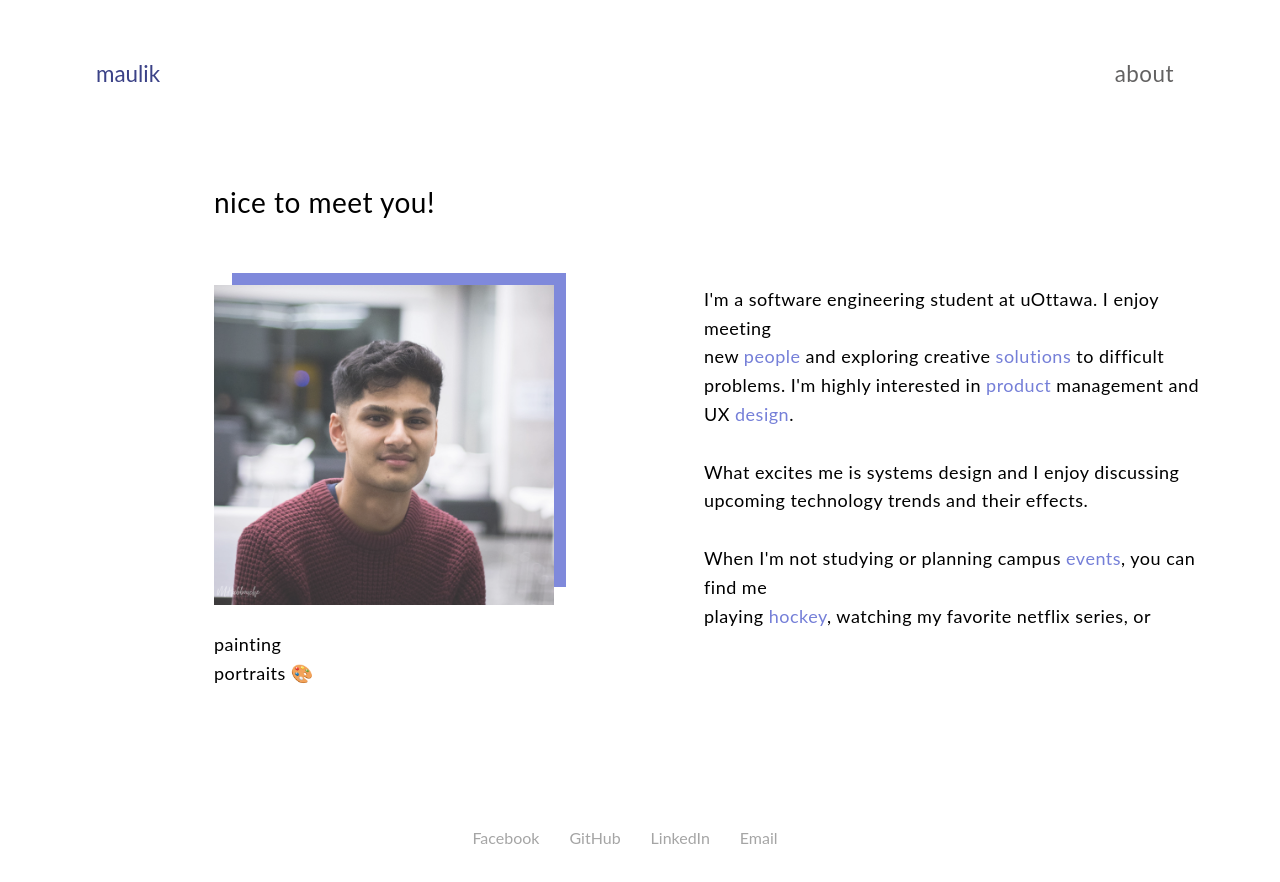
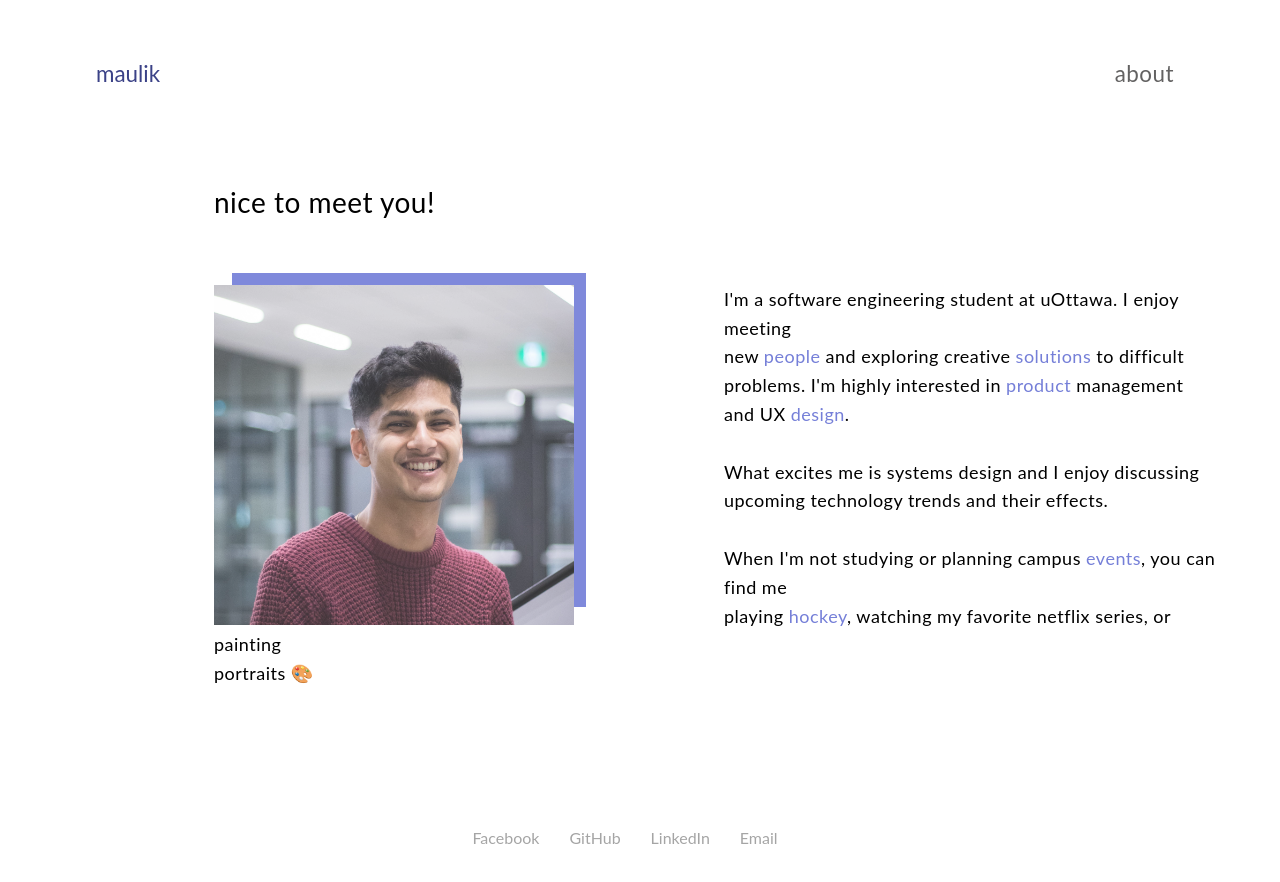
Before and after one commit to mshah87/mshah87.github.io, a Vue app: page /about in a window 1280 px wide. Shown: the top 882 px of the page. Built offline with nearby package versions, Linux system fonts and the light colour scheme; what @vuikit/icons, vuikit would draw is missing.

Commit message:
change pic

```diff
--- a/src/views/About.vue
+++ b/src/views/About.vue
@@ -6,7 +6,7 @@
             <div class="row">
               <div class="span4">
                 <div class="content-heading"><span>nice to meet you!</span></div>
-                <img class="img-left" src="../assets/IMG_5867.jpg"/>
+                <img class="img-left" src="../assets/IMG_5846.jpg"/>
                 I'm a software engineering student at uOttawa.
                 I enjoy meeting <br>new <span class = "key-word">people</span> and exploring creative <span class = "key-word">solutions</span> to difficult problems. I'm highly interested in <span class = "key-word">product</span> management and UX <span class = "key-word">design</span>.
                 <br><br>
@@ -72,8 +72,8 @@ components: {
 }
 .span4 .img-left {
   float: left;
-  width: 340px;
-  height: 320px;
+  width: 360px;
+  height: 340px;
   opacity: 0.8;
 }
 
```
Also changed, not shown: src/assets/IMG_5846.jpg (added), src/assets/IMG_5867.jpg (deleted).
